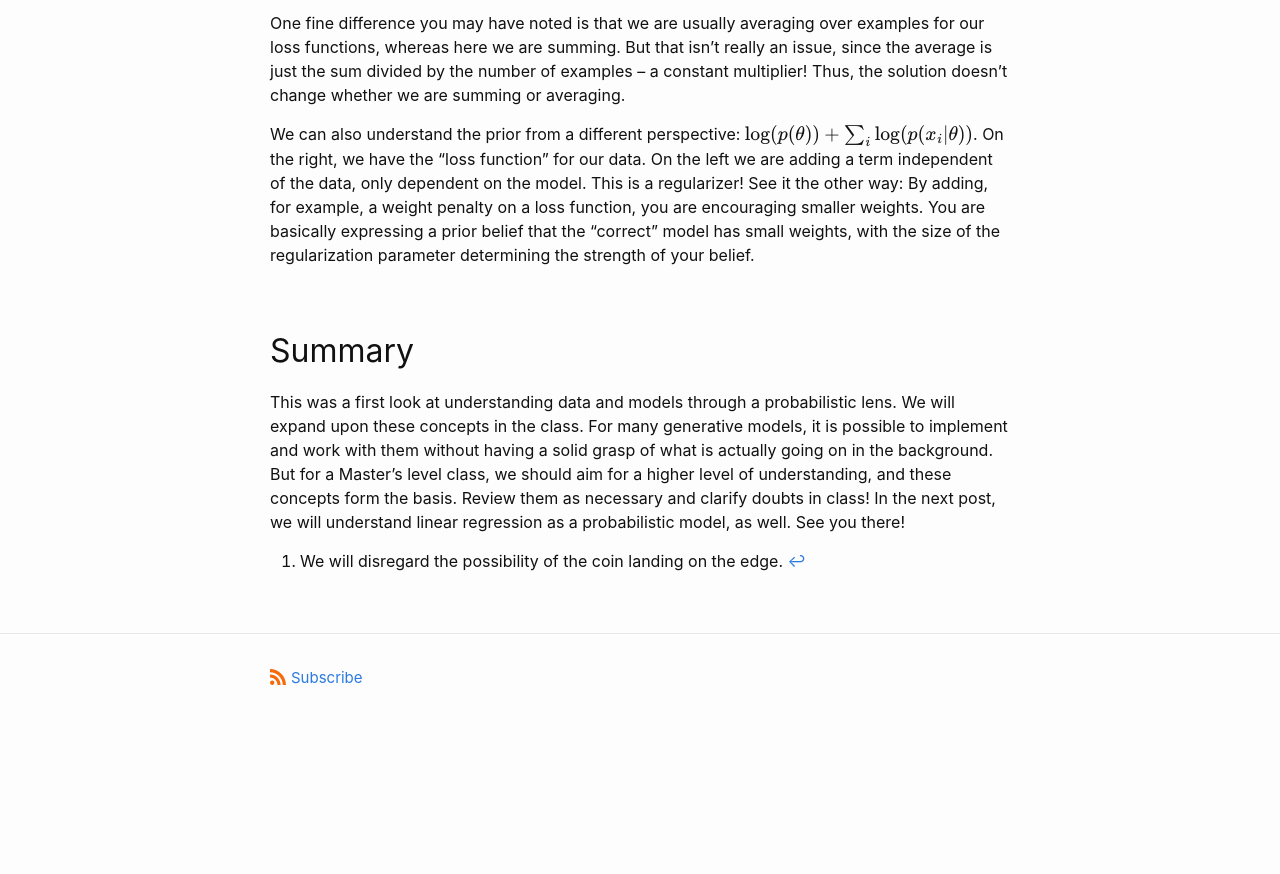
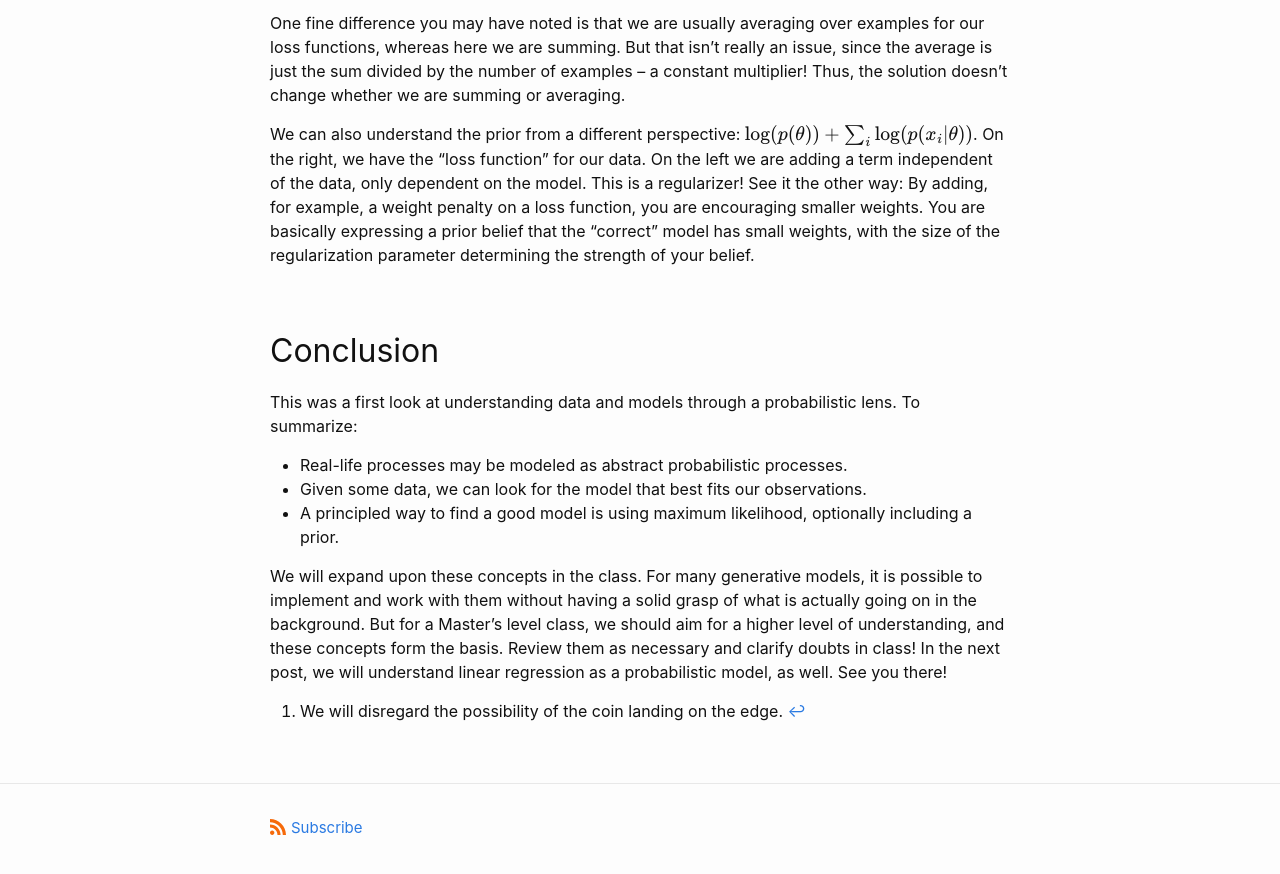
Before and after one commit to ovgu-ailab/blog, a Jekyll site: the page built from _posts/2025-09-08-probabilistic-models.md, in a window 1280 px wide and 900 px high, scrolled down 6262 px. Shown: the top 874 px of the window. Built offline with Jekyll 4.4.1, drawn with Linux system fonts in a browser that asks for light colours; before the commit the page ends 7012 px from its top, so only the background shows below that.

Commit message:
updated conclusion

```diff
--- a/_posts/2025-09-08-probabilistic-models.md
+++ b/_posts/2025-09-08-probabilistic-models.md
@@ -241,9 +241,14 @@ You are basically expressing a prior belief that the "correct" model has small w
 parameter determining the strength of your belief.
 
 
-## Summary
+## Conclusion
 
 This was a first look at understanding data and models through a probabilistic lens.
+To summarize:
+- Real-life processes may be modeled as abstract probabilistic processes.
+- Given some data, we can look for the model that best fits our observations.
+- A principled way to find a good model is using maximum likelihood, optionally including a prior.
+
 We will expand upon these concepts in the class.
 For many generative models, it is possible to implement and work with them without having a solid grasp of what is
 actually going on in the background.
```
